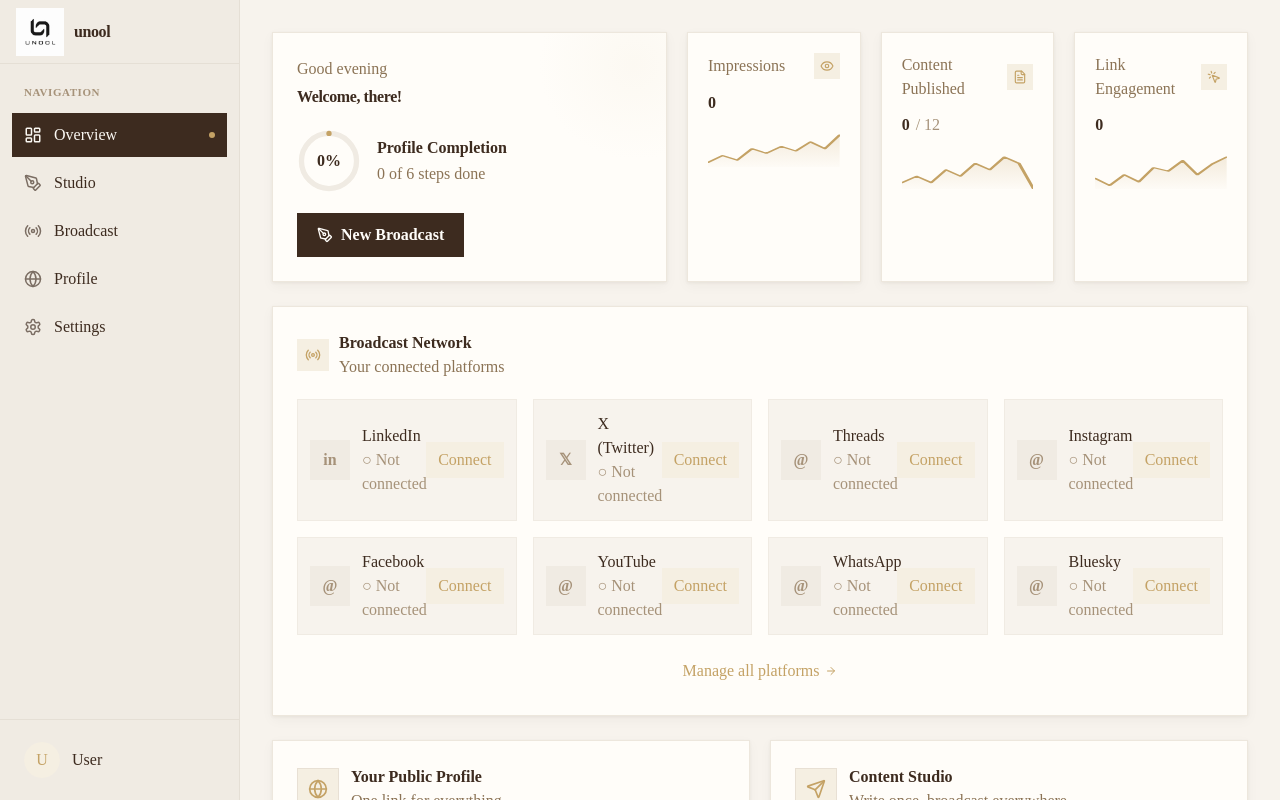
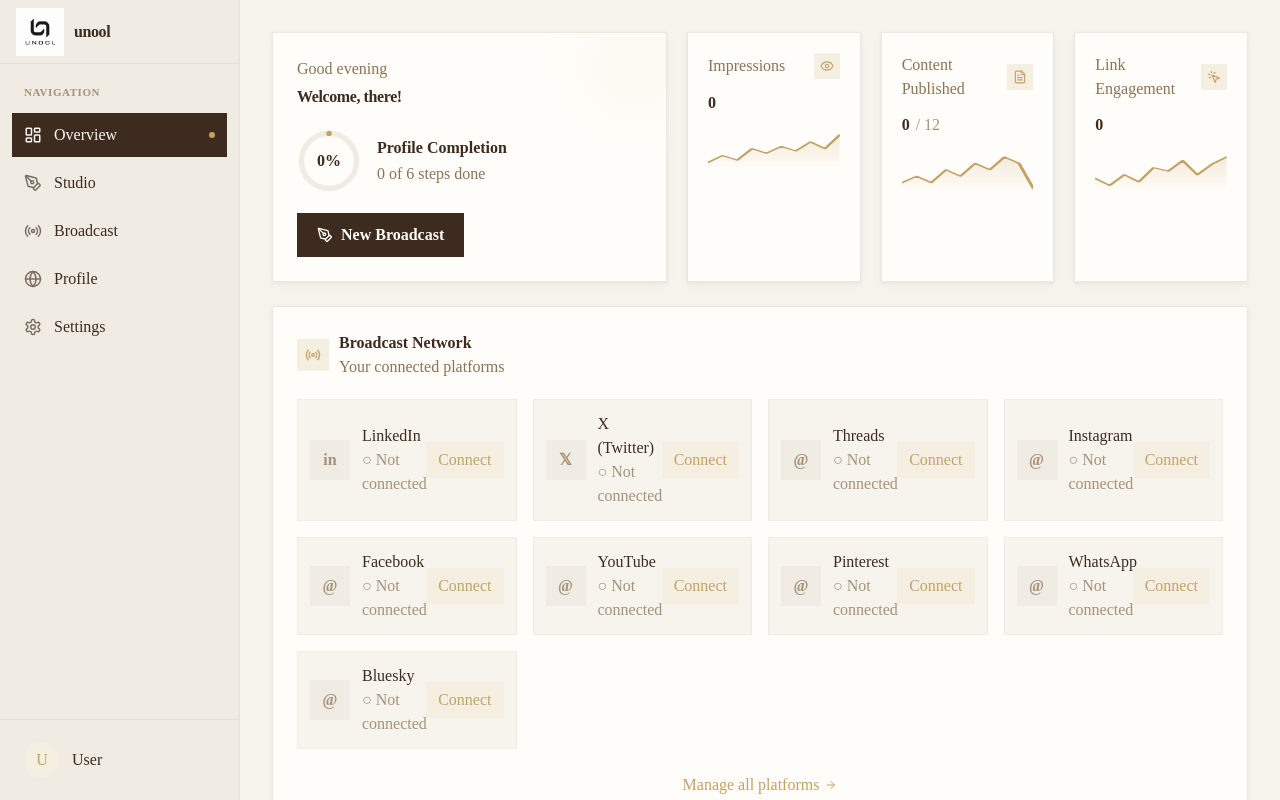
Before and after one commit to xpixenoxx/unool, a Next.js app: page /dashboard in a window 1280 px wide. Shown: the top 800 px of the page. Built offline with nearby package versions, Linux system fonts and the light colour scheme; no server answers; the database is empty.

Commit message:
feat(ui): add pinterest back to publishing network modal and dashboard view

```diff
--- a/app/dashboard/DashboardClient.tsx
+++ b/app/dashboard/DashboardClient.tsx
@@ -328,6 +328,7 @@
               { id: 'instagram', name: 'Instagram', icon: '📸', color: '#E1306C', connected: data.connections['instagram']?.status === 'connected' },
               { id: 'facebook', name: 'Facebook', icon: '👤', color: '#1877F2', connected: data.connections['facebook']?.status === 'connected' },
               { id: 'youtube', name: 'YouTube', icon: '▶️', color: '#FF0000', connected: data.connections['youtube']?.status === 'connected' },
+              { id: 'pinterest', name: 'Pinterest', icon: '📌', color: '#E60023', connected: data.connections['pinterest']?.status === 'connected' },
               { id: 'whatsapp', name: 'WhatsApp', icon: '💬', color: '#25D366', connected: data.connections['whatsapp']?.status === 'connected' },
               { id: 'bluesky', name: 'Bluesky', icon: '🦋', color: '#0085ff', connected: data.connections['bluesky']?.status === 'connected' },
             ].map((platform) => {
--- a/components/dashboard/PlatformConnections.tsx
+++ b/components/dashboard/PlatformConnections.tsx
@@ -8,13 +8,13 @@
 import {
   Loader2, Linkedin, Twitter, MessageSquare, Facebook, Instagram,
   Phone, CheckCircle, AlertCircle, Unlink2, Link2, Lock, Globe2,
-  ArrowRight, Wifi, WifiOff, RefreshCw, Youtube, Cloud, ExternalLink
+  ArrowRight, Wifi, WifiOff, RefreshCw, Youtube, Cloud, ExternalLink, Image as ImageIcon
 } from 'lucide-react';
 import { toast } from 'sonner';
 import { cn } from '@/lib/utils';
 import { Dialog, DialogContent, DialogHeader, DialogTitle, DialogDescription } from '@/components/ui/dialog';
 
-const SUPPORTED_PLATFORMS = ['linkedin', 'x', 'threads', 'manual', 'facebook', 'whatsapp', 'instagram', 'youtube', 'bluesky'] as const;
+const SUPPORTED_PLATFORMS = ['linkedin', 'x', 'threads', 'manual', 'facebook', 'whatsapp', 'instagram', 'youtube', 'pinterest', 'bluesky'] as const;
 type Platform = typeof SUPPORTED_PLATFORMS[number];
 
 interface PlatformConnection {
@@ -123,6 +123,16 @@
     hoverBorder: 'hover:border-red-400/30',
     description: 'Video content & Shorts',
     audience: 'Video consumers',
+    available: true,
+  },
+  pinterest: {
+    icon: ImageIcon,
+    name: 'Pinterest',
+    shortName: 'Pinterest',
+    color: 'bg-[#E60023]',
+    hoverBorder: 'hover:border-[#E60023]/30',
+    description: 'Visual discovery & ideas',
+    audience: 'Shoppers & visual planners',
     available: true,
   },
   bluesky: {
```
